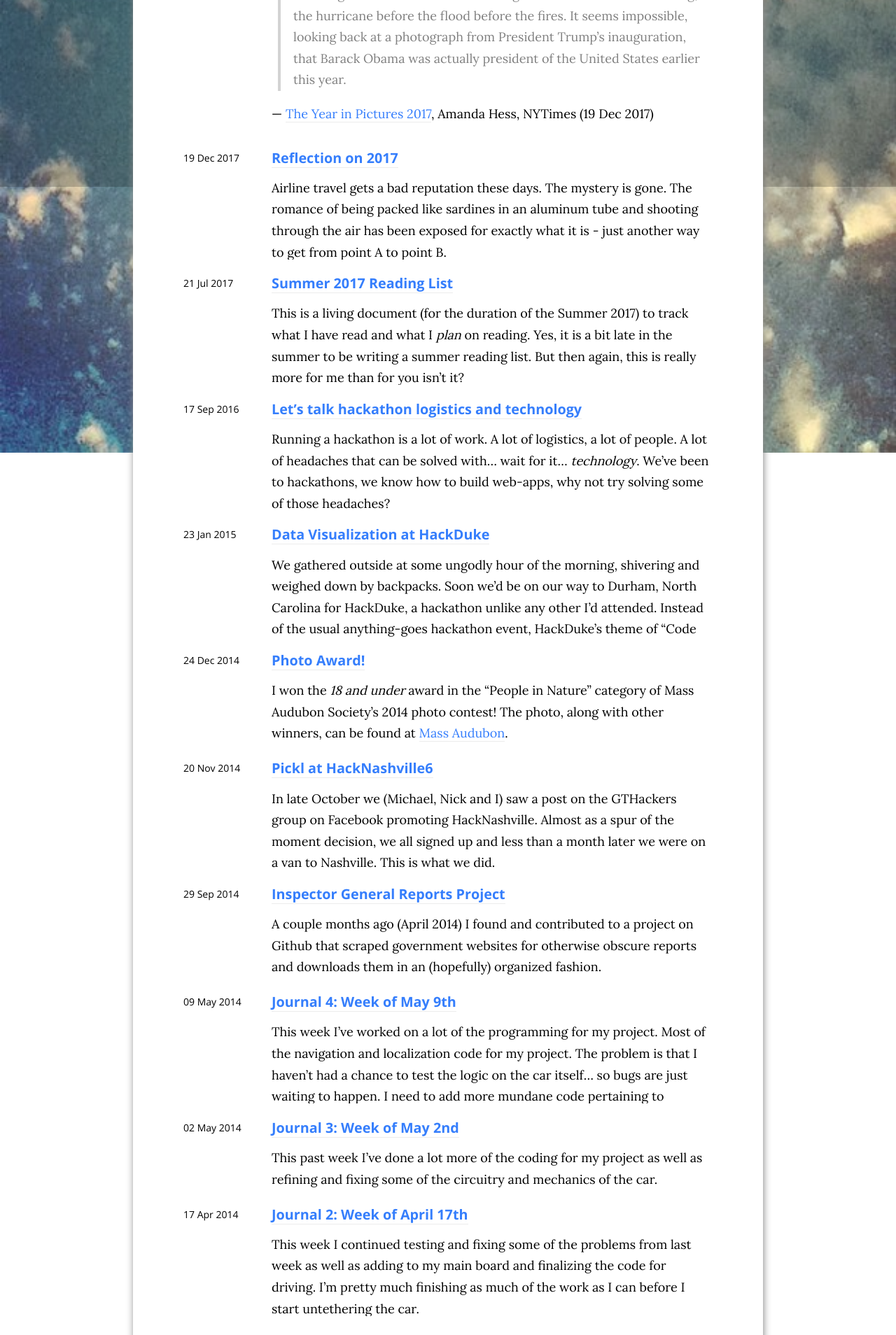
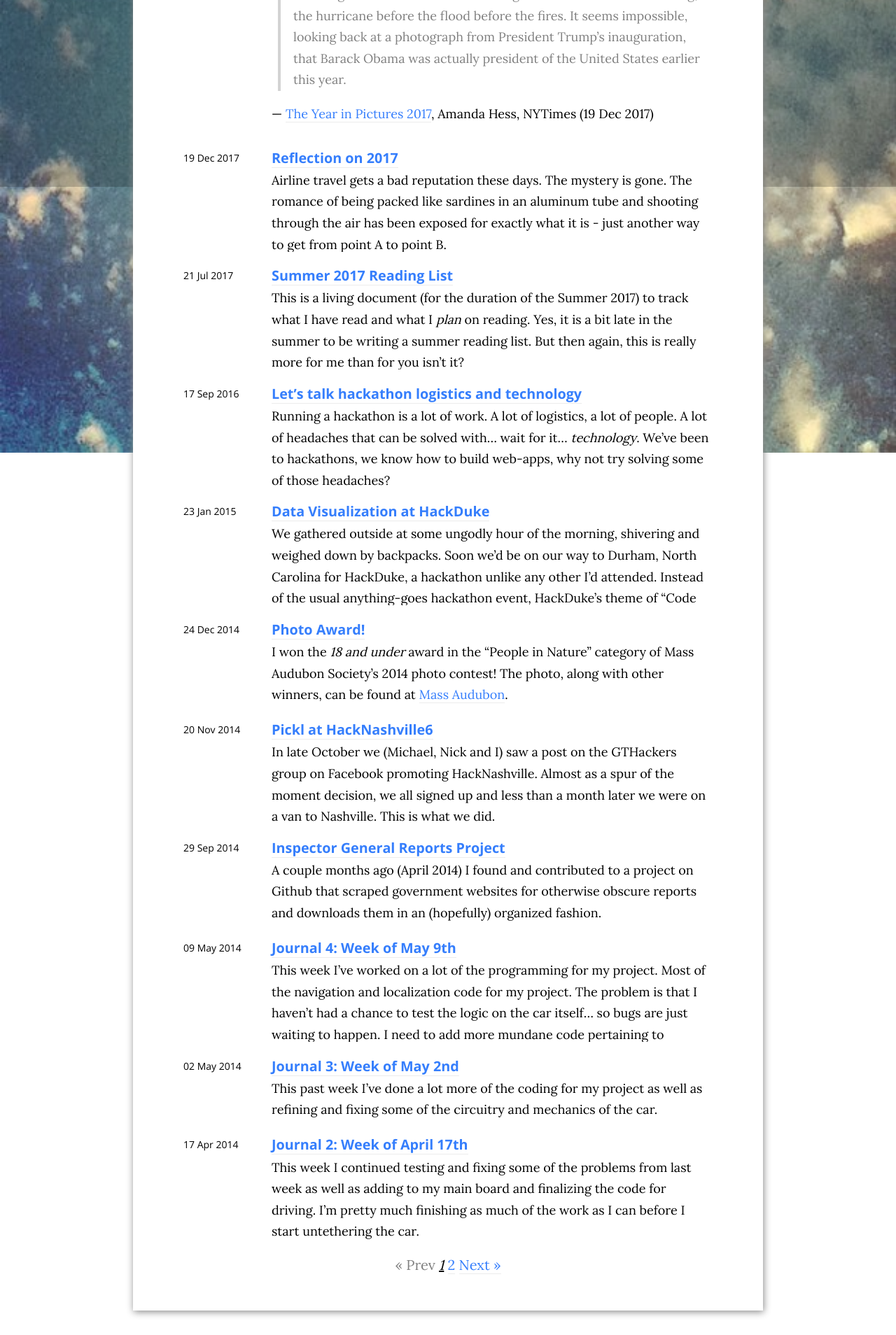
Before and after one commit to bunsenmcdubbs/bunsenmcdubbs.github.io, a Jekyll site: the page built from blog/index.html, in a window 1280 px wide. Shown: the part 633-2541 px from the top of the page at 70% size. Built offline with Jekyll 4.4.1, drawn with Linux system fonts in a browser that asks for light colours; nearby versions of some CDN libraries; the list of posts is cut into pages by our own code.

Commit message:
tweak blog listing page and add styles for better tables

```diff
--- a/blog/style.css
+++ b/blog/style.css
@@ -19,13 +19,13 @@
 }
 
 .listing {
-  margin-top: 0;
+  margin: 0;
   font-size: 1.1em;
 }
 
 .excerpt {
   display: block;
-  margin: .75em 0 .3em 0;
+  margin: .3em 0;
   max-height: 6.5em;
   overflow: hidden;
 }
--- a/css/main.css
+++ b/css/main.css
@@ -158,6 +158,22 @@
   line-height: 1.5em;
 }
 
+table {
+  width: 100%;
+}
+
+thead {
+  font-family: "Open Sans", "Helvetica Neue", sans-serif;
+}
+
+tbody tr:nth-child(odd) {
+  background-color: lightgray;
+}
+
+td {
+  padding: .5em;
+}
+
 blockquote {
   margin: 0;
   padding: 0;
--- a/script.js
+++ b/script.js
@@ -97,7 +97,7 @@
     let unit = breakpoints[idx][0];
     let plural = Math.floor(delta / unit) > 1;
     if (!plural) {
-      return `a ${breakpoints[idx][1]} ago`
+      return `a ${breakpoints[idx][1]} ago`;
     }
     return `${Math.floor(delta / unit)} ${breakpoints[idx][2]} ago`;
   }
```
